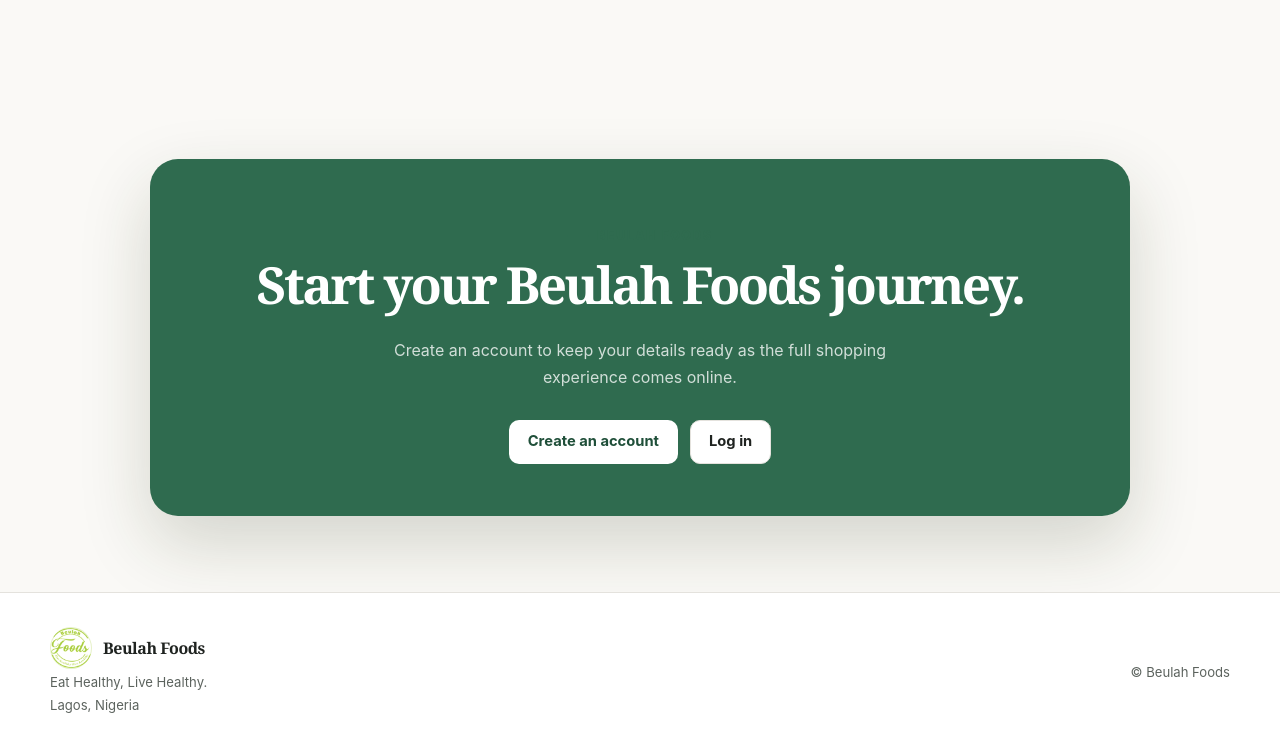
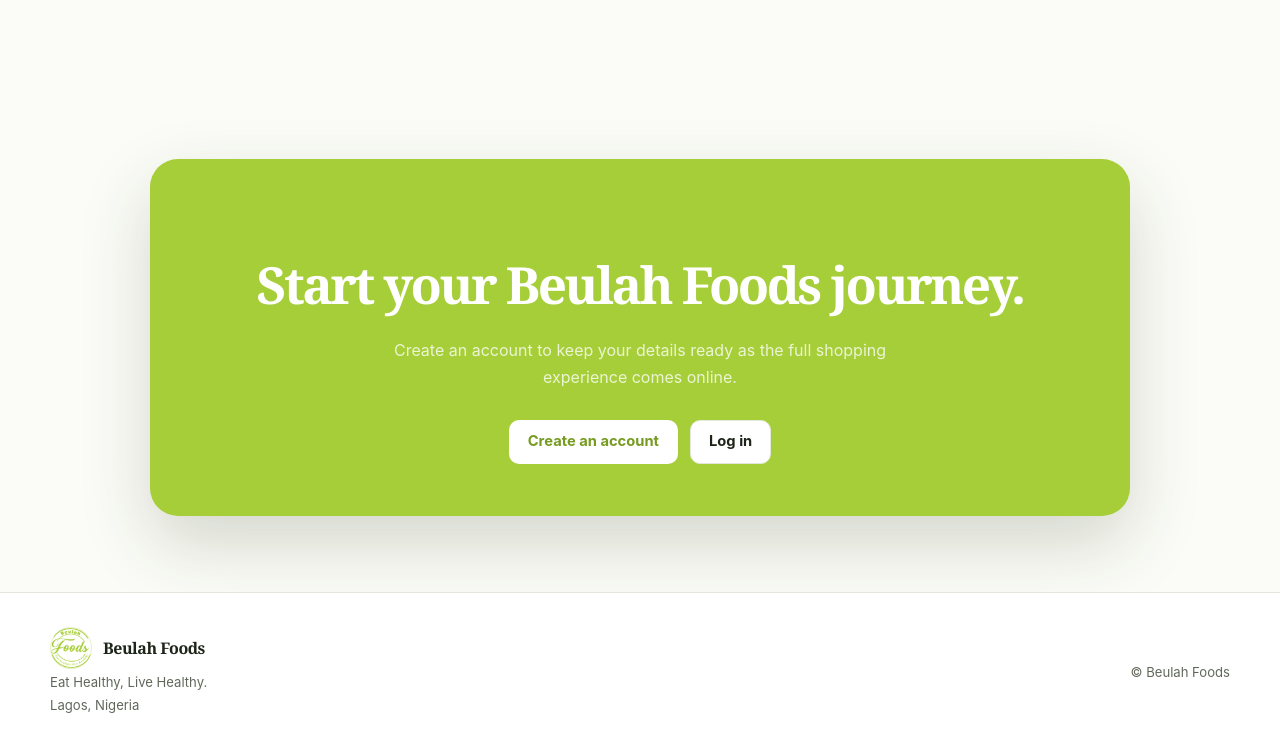
Before and after one commit to blinkzdlfx-cell/Beulah-foods, a plain HTML site: page storefront/index.html in a window 1280 px wide. Shown: the part 1838-2588 px from the top of the page. Drawn offline with Linux system fonts and the light colour scheme; a script that the page names is missing.

Commit message:
style: apply Beulah brand palette globally

```diff
--- a/storefront/css/variables.css
+++ b/storefront/css/variables.css
@@ -1,16 +1,6 @@
 @import url("./brand-refinement.css");
 
 :root {
-  --color-bg: #faf9f6;
-  --color-surface: #ffffff;
-  --color-text: #1f2320;
-  --color-text-muted: #5c635e;
-  --color-accent: #2f6b4f;
-  --color-accent-dark: #1f4f39;
-  --color-accent-soft: #e8f1eb;
-  --color-border: #e4e2dd;
-  --color-danger: #a63d35;
-
   --font-base: Inter, ui-sans-serif, system-ui, -apple-system, BlinkMacSystemFont, "Segoe UI", sans-serif;
   --font-display: Georgia, "Times New Roman", serif;
 
@@ -27,6 +17,4 @@
   --radius-sm: 10px;
   --radius: 16px;
   --radius-lg: 24px;
-  --shadow-sm: 0 6px 22px rgba(31, 35, 32, 0.06);
-  --shadow-md: 0 18px 50px rgba(31, 35, 32, 0.10);
 }
```
